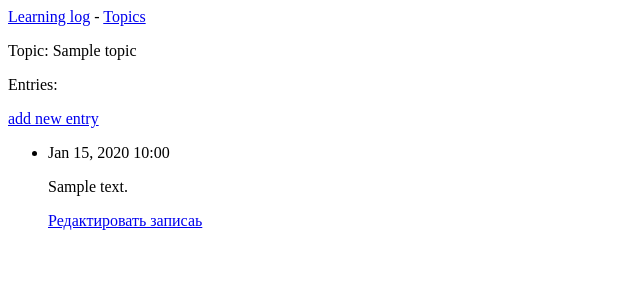
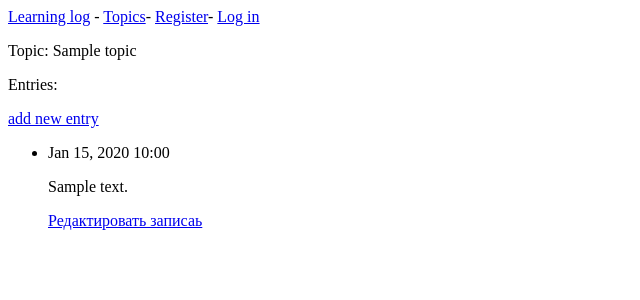
Before and after one commit to dissen845/learning_log, a Django app: template learning_logs/templates/learning_logs/topic.html in a window 1280 px wide. Shown: the top 300 px of the page, without its empty margins (0-640 px from the left). Run offline with Django 3.2, Linux system fonts and the light colour scheme; the template is opened without the code that fills it: most values are stand-ins (such as "Sample title", 1, 10 or a date in 2020).

Commit message:
Перед тем, как подрубить bootstrap

```diff
--- a/learning_logs/templates/learning_logs/base.html
+++ b/learning_logs/templates/learning_logs/base.html
@@ -1,6 +1,13 @@
 <p>
     <a href="{% url 'learning_logs:index' %}"> Learning log</a> -
-    <a href="{% url 'learning_logs:topics' %}"> Topics</a>
+    <a href="{% url 'learning_logs:topics' %}"> Topics</a>-
+    {% if user.is_authenticated %}
+        Hallo, {{ user.username }}
+        <a href="{% url 'users:logout' %}">log out</a>
+    {% else %}
+        <a href="{% url 'users:register' %}">Register</a>-
+        <a href="{% url 'users:login' %}">Log in</a>
+    {% endif %}
 </p>
 
 {% block content %}{% endblock content %}
```
